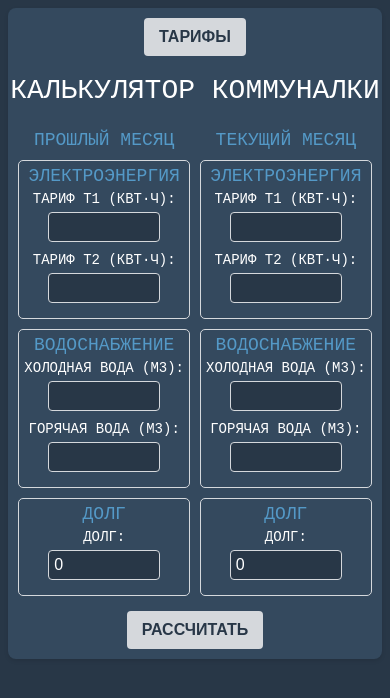
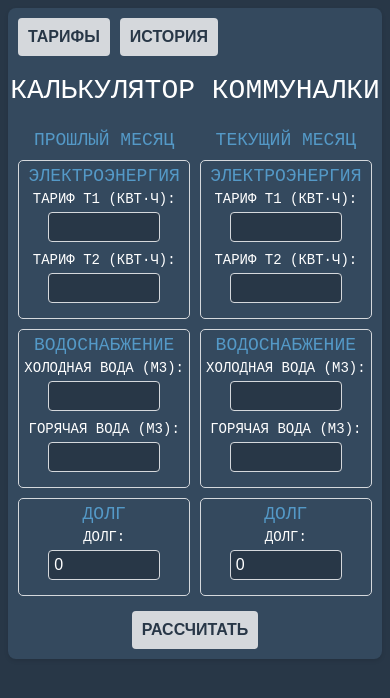
Before and after one commit to Sayrarm/communal_apartment, a website: page index.html in a window 390 px wide. Drawn offline with Linux system fonts and the light colour scheme; a web font is replaced by a local one.

Commit message:
feat: add button История for calculation history

```diff
--- a/interface.js
+++ b/interface.js
@@ -2,6 +2,11 @@
 const container = document.createElement('div');
 container.className = 'container';
 document.body.appendChild(container);
+
+//контейнер для кнопок
+const containerButtons = document.createElement('div');
+containerButtons.className = 'container-buttons';
+container.appendChild(containerButtons);
 
 //модальное окно с тарифами
 const modalTariffs = createModal('Действующие тарифы');
@@ -19,12 +24,25 @@ modalTariffs.appendChild(createTariffsWindow(
 ));
 
 //кнопка для открытия модального окна с тарифами
-const tariffsModalWindowButton = createButton('Тарифы');
-tariffsModalWindowButton.id = 'tariffs-Modal-Window-Button';
-tariffsModalWindowButton.onclick = () => {
+const modalTariffsButton = createButton('Тарифы');
+modalTariffsButton.id = 'modal-tariffs-button';
+modalTariffsButton.onclick = () => {
     modalTariffs.showModal();
     disableScroll();
 };
+containerButtons.appendChild(modalTariffsButton);
+
+//модальное окно с историей расчетов
+const modalHistory = createModal('История расчетов');
+modalHistory.className = 'modal-container';
+
+const modalHistoryButton = createButton('История');
+modalHistoryButton.id = 'modal-history-button';
+modalHistoryButton.onclick = () => {
+    modalHistory.showModal();
+    disableScroll();
+};
+containerButtons.appendChild(modalHistoryButton);
 
 //название приложения
 const title = document.createElement('h1');
--- a/style.css
+++ b/style.css
@@ -18,13 +18,12 @@ h3 {
     max-width: 800px;
     width: 100%;
     margin: 0 auto;
-    padding: 0 0 18px 0;
+    padding: 0 0 10px 0;
     border-radius: 8px;
     box-shadow: 0 2px 4px rgba(0,0,0,0.1);
     display: flex;
     flex-direction: column;
     align-items: center;
-    position: relative;
 }
 .modal-container {
     background-color: #283747;
@@ -101,7 +100,7 @@ button {
     text-transform: uppercase;
     font-weight: 600;
     border: none;
-    padding: 10px 15px;
+    padding: 10px;
     border-radius: 4px;
     cursor: pointer;
     margin: 0 5px;
@@ -110,10 +109,9 @@ button:hover {
     background-color: #aeb6bf;
     color: white;
 }
-#tariffs-Modal-Window-Button {
-    position: absolute;
-    right: 2px;
-    top: 18px;
+.container-buttons {
+    align-self: flex-start;
+    padding: 10px 0 0 5px;
 }
 .button-section {
     display: flex;
@@ -151,14 +149,8 @@ button:hover {
     border-top: 1px solid #d5d8dc;
 }
 @media (max-width: 825px) {
-    .container {
-        padding: 10px 0;
-    }
     .input-group {
         flex-wrap: wrap;
-    }
-    #tariffs-Modal-Window-Button {
-        position: static;
     }
 }
 @media (max-width: 752px) {
```
